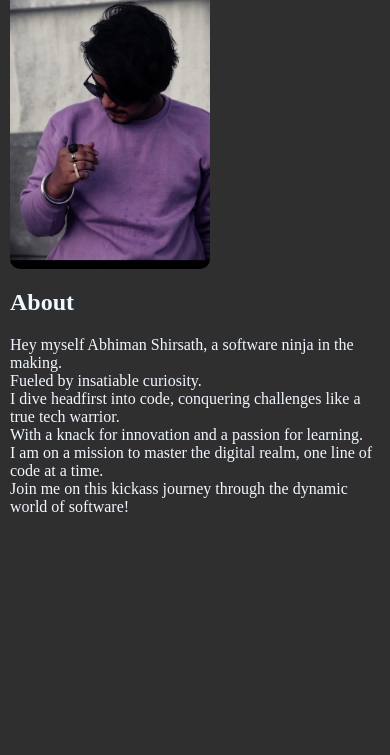
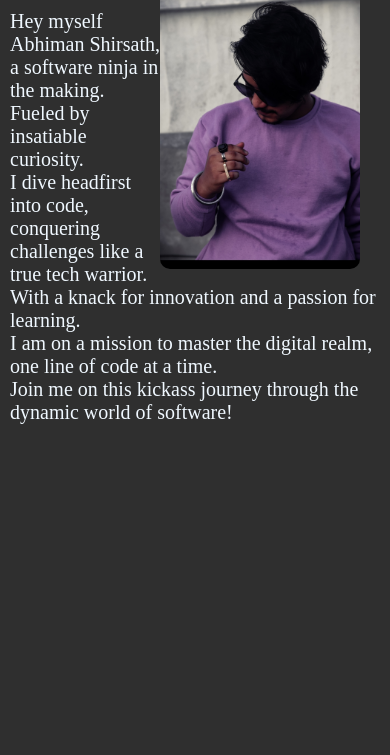
Before and after one commit to 5hir7/5hir7.github.io, a plain HTML site: page index.html in a window 390 px wide. Shown: the part 89-844 px from the top of the page. Drawn offline with Linux system fonts and the light colour scheme.

Commit message:
i removef the modbile wala code

```diff
--- a/style.css
+++ b/style.css
@@ -37,14 +37,3 @@ img {
     float: right;
     margin-right: 20px; /* Adjust the margin as needed */
 }
-
-@media (max-width: 600px) {
-    body {
-        font-size: 16px;
-    }
-    img {
-        float: none;
-        margin-right: 0;
-        max-width: 100%; /* Ensure images take full width on smaller screens */
-    }
-}
```
